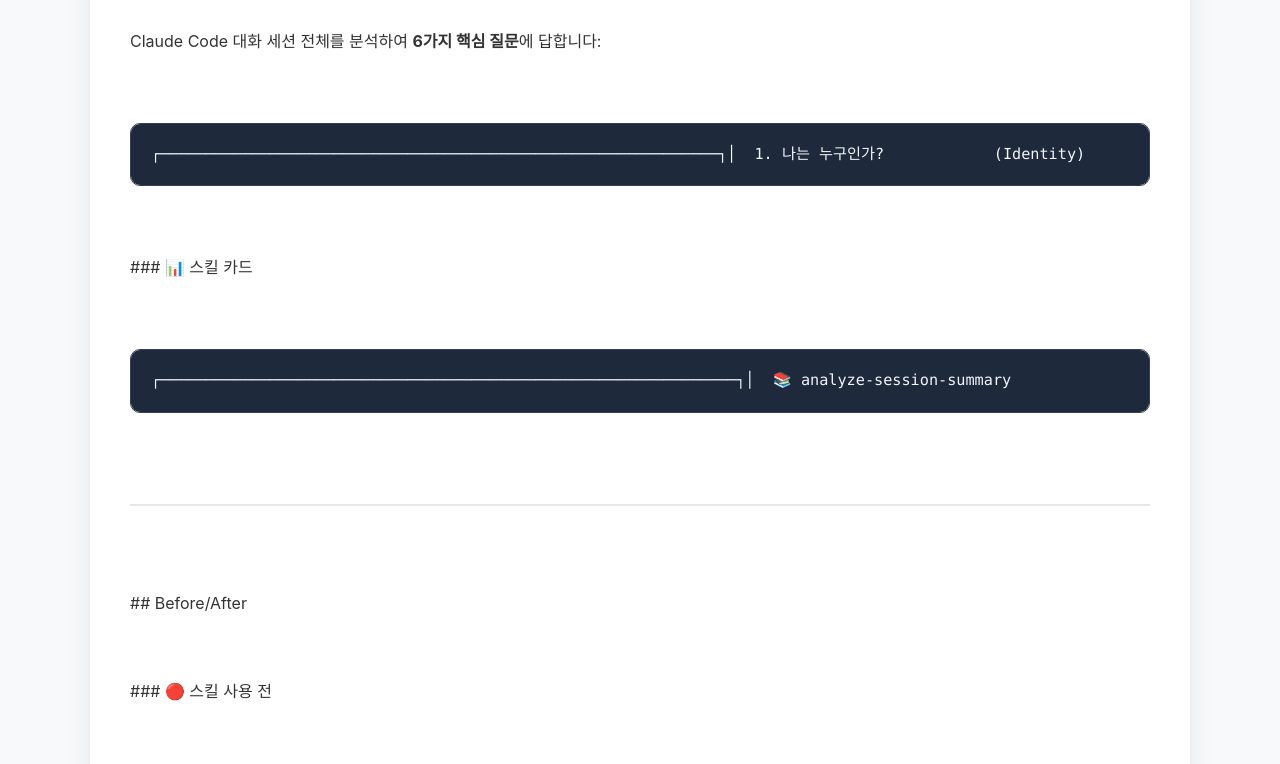
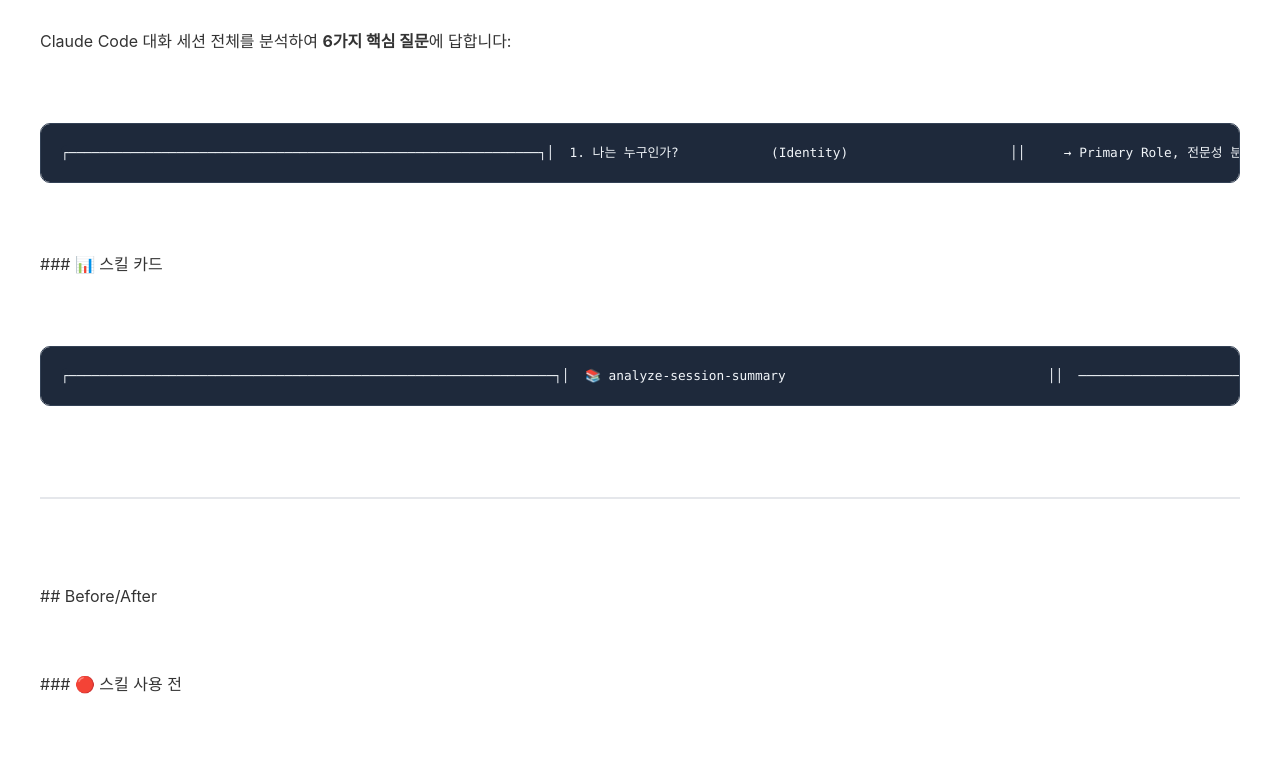
Before and after one commit to insamkwon/skill, a plain HTML site: page analyze-session-summary.html in a window 1280 px wide. Shown: the part 1460-2224 px from the top of the page. Drawn offline with Linux system fonts and the light colour scheme.

Commit message:
Widen container to 1500px and reduce pre font to 0.8em

```diff
--- a/analyze-session-summary.html
+++ b/analyze-session-summary.html
@@ -28,7 +28,7 @@
 
     /* ===== 컨테이너 ===== */
     .container {
-        max-width: 1100px;
+        max-width: 1500px;
         margin: 0 auto;
         background: white;
         box-shadow: 0 4px 25px rgba(0,0,0,0.08);
@@ -66,7 +66,7 @@
     }
 
     .nav-inner {
-        max-width: 1100px;
+        max-width: 1500px;
         margin: 0 auto;
         display: flex;
         padding: 0 20px;
@@ -166,13 +166,14 @@
         /* 줄바꿈 그대로 유지 - ASCII 아트 깨짐 방지 */
         white-space: pre;
         max-width: 100%;
+        font-size: 0.8em;
     }
 
     pre code {
         background: #1e293b;
         color: #f1f5f9;
         padding: 0;
-        font-size: 0.95em;
+        font-size: 1em;
         font-weight: 400;
     }
 
```
Also changed, not shown: manage-skills-lifecycle.html (+4 -3 lines), push-skill-zeude.html (+4 -3 lines), zep-status-check.html (+4 -3 lines).
